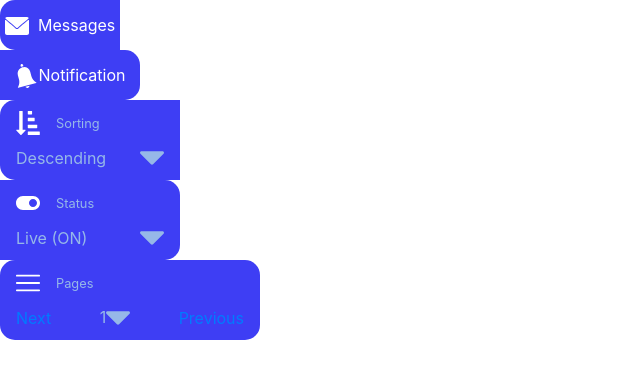
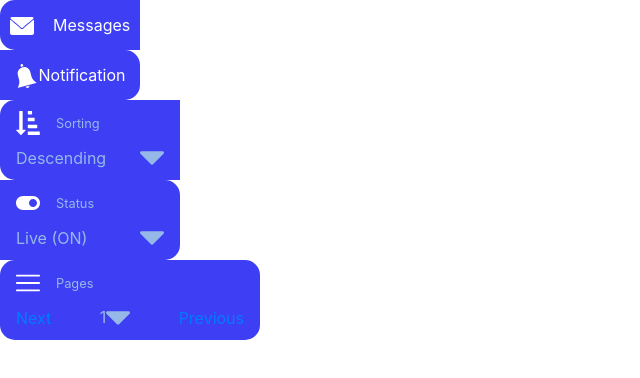
Before and after one commit to islamCodehood/nasnav-dashboard, a React (Create React App) app: page / in a window 1280 px wide. Shown: the top 378 px of the page, without its empty margins (0-640 px from the left). Built offline with nearby package versions, Linux system fonts and the light colour scheme.

Commit message:
increase width

```diff
--- a/src/Components/MessagesLink/MessagesLink.scss
+++ b/src/Components/MessagesLink/MessagesLink.scss
@@ -3,7 +3,7 @@
 @import '../../sass/globals';
 
 .message-notification {
-    width: 120px;
+    width: 140px;
     height: 50px;
     background: $button-blue;
     color: #fff;
```
